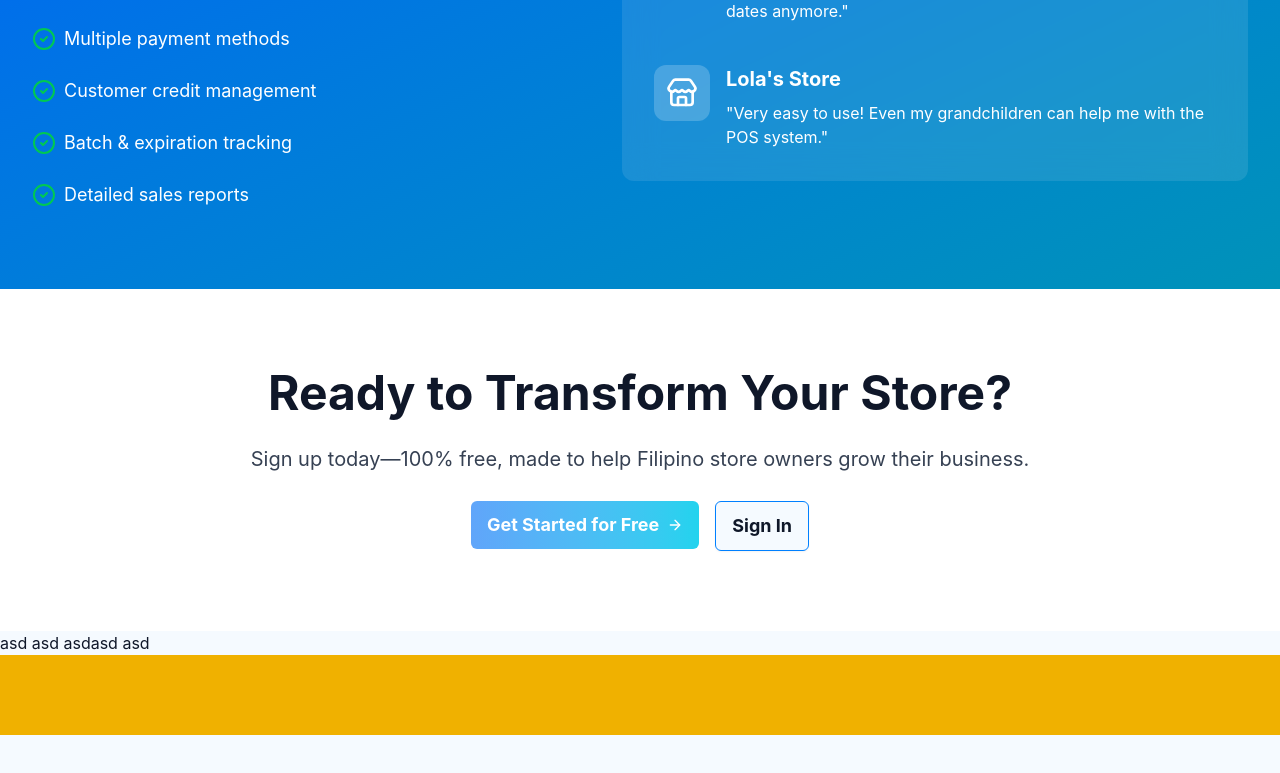
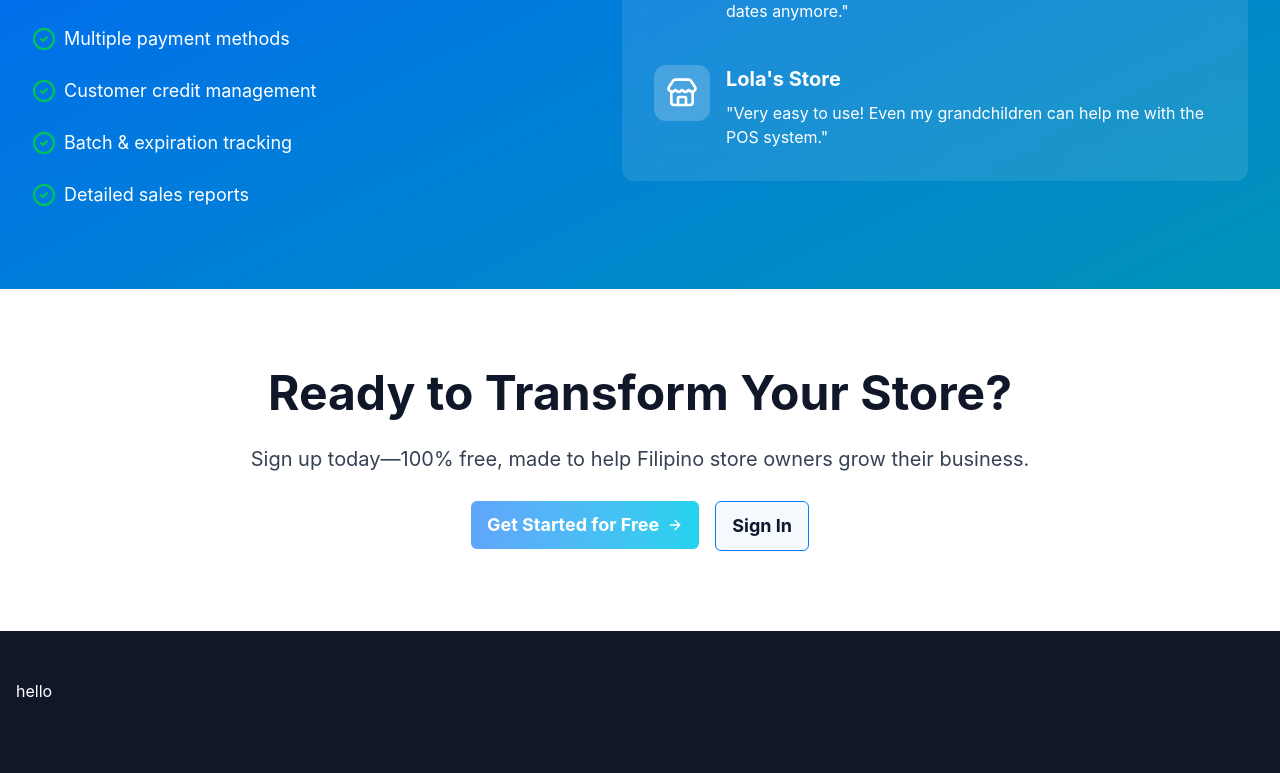
Before and after one commit to neillerin99/sari-track-frontend, a React (Vite) app: page / in a window 1280 px wide. Shown: the part 1993-2766 px from the top of the page. Before the commit the page ends 2728 px from the top, so only its background shows below. Built offline with nearby package versions, Linux system fonts and the light colour scheme.

Commit message:
feat: initial footer setup

```diff
--- /dev/null
+++ b/src/features/home/components/sections/Footer.tsx
@@ -0,0 +1,9 @@
+import Wrapper from "@/components/common/Wrapper";
+
+export default function Footer() {
+  return (
+    <div className="min-h-40 bg-gray-900 dark:bg-black text-white py-12 transition-colors duration-300 ">
+      <Wrapper className="flex justify-between">hello</Wrapper>
+    </div>
+  );
+}
--- a/src/routes/index.tsx
+++ b/src/routes/index.tsx
@@ -1,6 +1,7 @@
 import Action from "@/features/home/components/sections/Action";
 import Benefits from "@/features/home/components/sections/Benefits";
 import Feature from "@/features/home/components/sections/Feature";
+import Footer from "@/features/home/components/sections/Footer";
 import Header from "@/features/home/components/sections/Header";
 import Hero from "@/features/home/components/sections/Hero";
 import { createFileRoute } from "@tanstack/react-router";
@@ -28,8 +29,7 @@ function App() {
       <Feature />
       <Benefits />
       <Action />
-      asd asd asdasd asd
-      <div className="h-20 bg-yellow-500"></div>
+      <Footer />
     </section>
   );
 }
```
